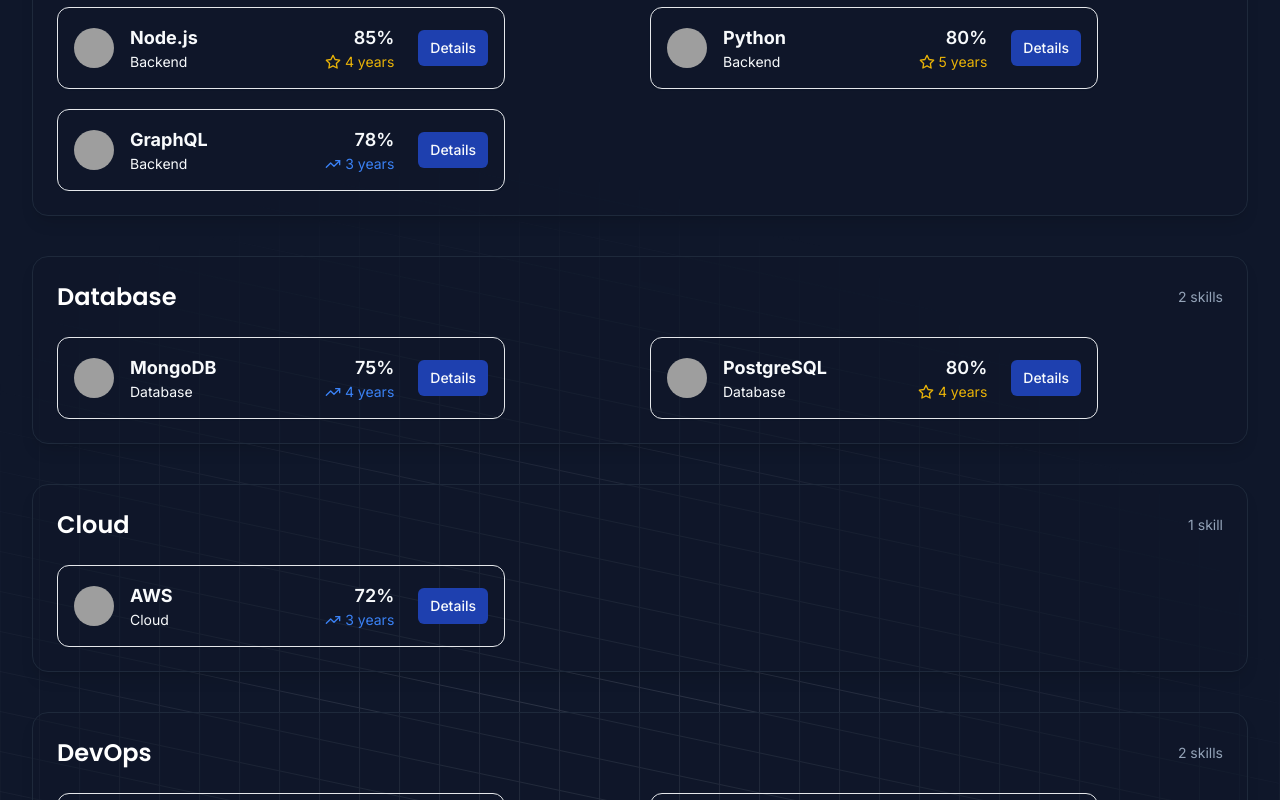
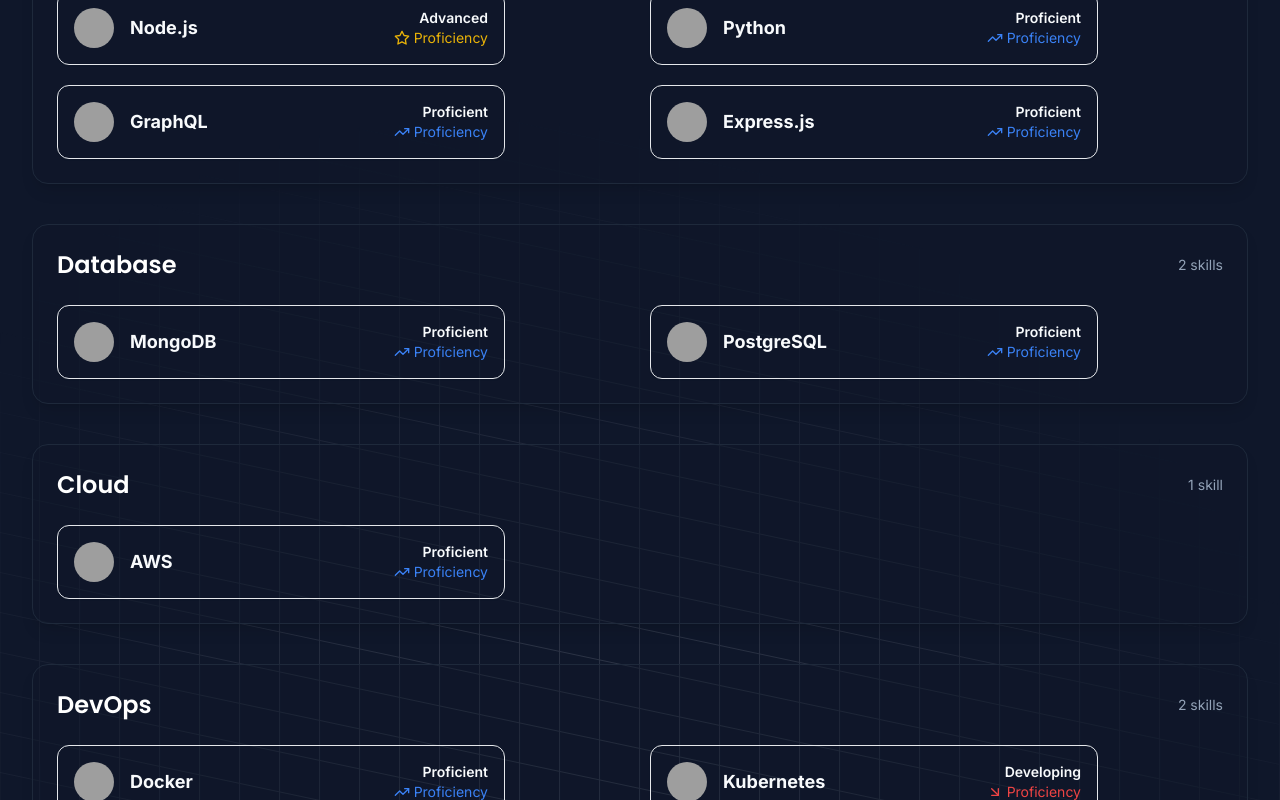
Before and after one commit to IchigoSolos69/portfolio_website, a React (Vite) app: page / in a window 1280 px wide. Shown: the part 2340-3140 px from the top of the page. Built offline with nearby package versions, Linux system fonts and the light colour scheme; grey boxes are pictures that could not be loaded.

Commit message:
skills section updated

```diff
--- a/src/components/Skills.tsx
+++ b/src/components/Skills.tsx
@@ -12,10 +12,6 @@ const Skills = () => {
     acc[skill.category].push(skill);
     return acc;
   }, {} as Record<string, typeof skills>);
-
-  const handleLearnMore = (skillName: string) => {
-    console.log(`Showing details for ${skillName}`);
-  };
 
   return (
     <section id="skills" className="py-20 relative">
@@ -56,8 +52,6 @@ const Skills = () => {
                     name={skill.name}
                     category={skill.category}
                     level={skill.level}
-                    experience={skill.experience}
-                    onLearnMore={handleLearnMore}
                   />
                 ))}
               </div>
--- a/src/components/ui/skill-card.tsx
+++ b/src/components/ui/skill-card.tsx
@@ -14,21 +14,22 @@ interface SkillCardProps extends HTMLMotionProps<"div"> {
   name: string;
   /** The category of the skill (e.g., "Frontend"). */
   category: string;
-  /** The proficiency level of the skill (0-100). */
+  /** The numeric proficiency level of the skill (0-100). */
   level: number;
-  /** The experience in years. */
-  experience: number;
-  /** A callback function to be invoked when the "Learn More" button is clicked. */
-  onLearnMore: (name: string) => void;
+  /** Optional experience in years (kept for future use; not rendered). */
+  experience?: number;
 }
 
 const SkillCard = React.forwardRef<HTMLDivElement, SkillCardProps>(
-  ({ className, iconSrc, name, category, level, experience, onLearnMore, ...props }, ref) => {
-    const isHighProficiency = level >= 80;
-    const isMediumProficiency = level >= 50 && level < 80;
+  ({ className, iconSrc, name, category, level, ...props }, ref) => {
+    const isHighProficiency = level >= 85;
+    const isMediumProficiency = level >= 70 && level < 85;
 
-    // Format experience to show years
-    const formattedExperience = `${experience} ${experience === 1 ? 'year' : 'years'}`;
+    const proficiencyLabel = isHighProficiency
+      ? "Advanced"
+      : isMediumProficiency
+      ? "Proficient"
+      : "Developing";
 
     return (
       <motion.div
@@ -46,14 +47,13 @@ const SkillCard = React.forwardRef<HTMLDivElement, SkillCardProps>(
           <img src={iconSrc} alt={`${name} icon`} className="h-10 w-10 rounded-full" />
           <div>
             <p className="font-bold text-lg text-foreground">{name}</p>
-            <p className="text-sm text-muted-foreground">{category}</p>
           </div>
         </div>
 
         {/* Right Section: Level and Action Button */}
         <div className="flex items-center gap-4 md:gap-6">
           <div className="text-right">
-            <p className="font-semibold text-lg text-foreground">{level}%</p>
+            <p className="font-semibold text-sm text-foreground">{proficiencyLabel}</p>
             <div className="flex items-center justify-end gap-1">
               {isHighProficiency ? (
                 <Star className="h-4 w-4 text-yellow-500" />
@@ -65,18 +65,10 @@ const SkillCard = React.forwardRef<HTMLDivElement, SkillCardProps>(
               <span className={cn("text-sm",
                 isHighProficiency ? "text-yellow-500" :
                 isMediumProficiency ? "text-blue-500" : "text-red-500")}>
-                {formattedExperience}
+                Proficiency
               </span>
             </div>
           </div>
-          <Button
-            variant="secondary"
-            size="sm"
-            onClick={() => onLearnMore(name)}
-            aria-label={`Learn more about ${name}`}
-          >
-            Details
-          </Button>
         </div>
       </motion.div>
     );
--- a/src/data/portfolioData.ts
+++ b/src/data/portfolioData.ts
@@ -145,6 +145,13 @@ export const skills: Skill[] = [
     icon: "https://cdn.jsdelivr.net/gh/devicons/devicon/icons/graphql/graphql-plain.svg",
   },
   {
+    name: "Express.js",
+    level: 82,
+    category: "Backend",
+    experience: 3,
+    icon: "https://cdn.jsdelivr.net/gh/devicons/devicon/icons/express/express-original.svg",
+  },
+  {
     name: "MongoDB",
     level: 75,
     category: "Database",
```
